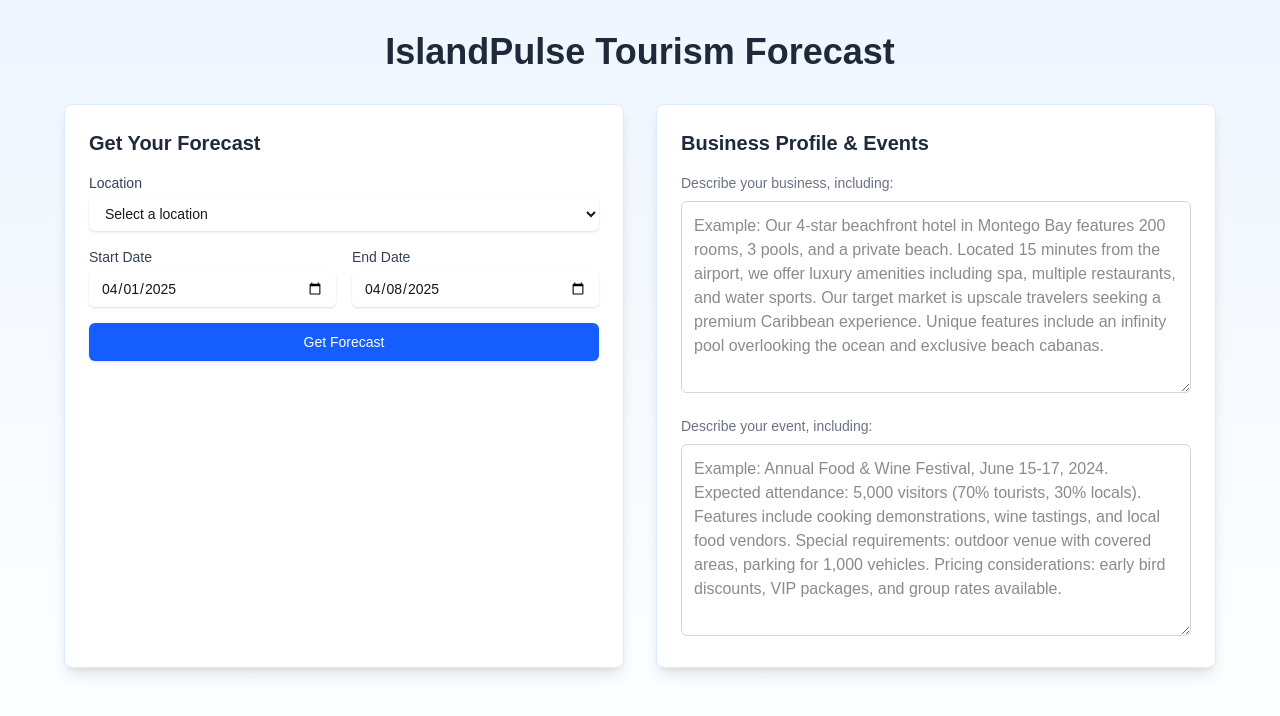
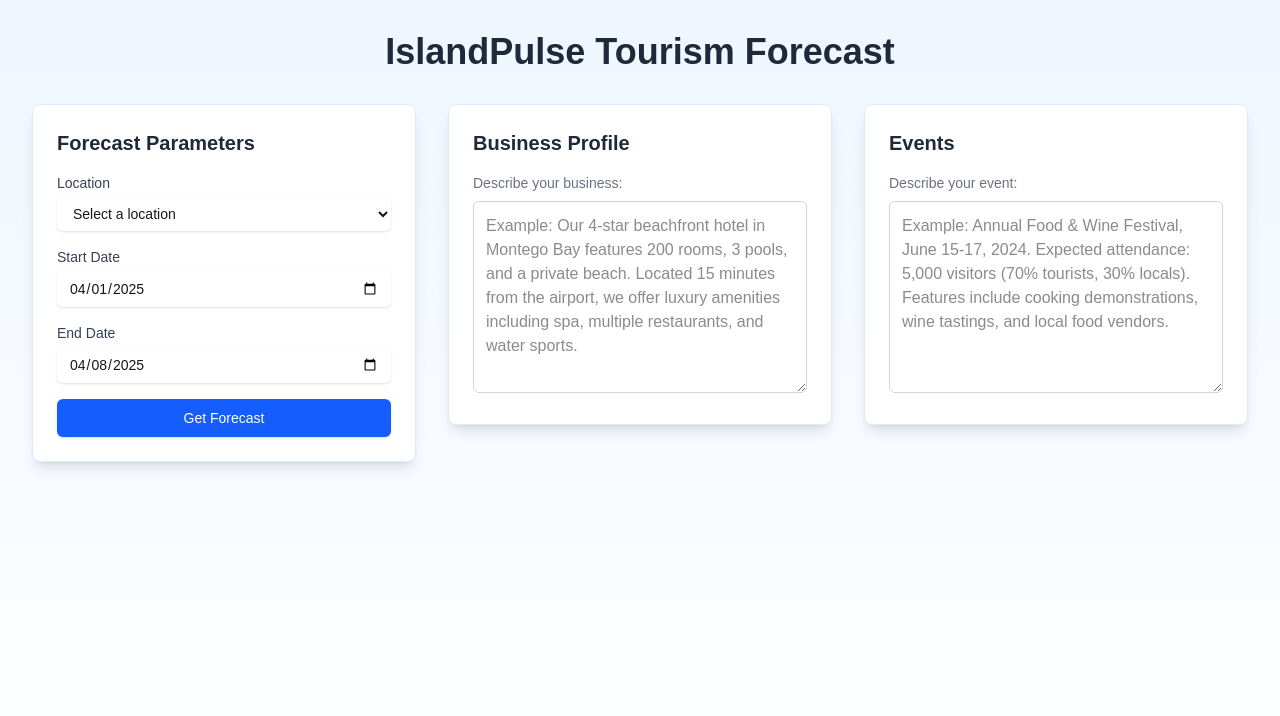
Before and after one commit to davidanoel/islandpulse, a Next.js app: page / in a window 1280 px wide. Shown: the top 716 px of the page. Built offline with nearby package versions, Linux system fonts and the light colour scheme.

Commit message:
fixed layout

```diff
--- a/src/app/page.js
+++ b/src/app/page.js
@@ -215,20 +215,24 @@ export default function Home() {
 
   return (
     <main className="min-h-screen bg-gradient-to-b from-blue-50 to-white p-8">
-      <div className="max-w-6xl mx-auto">
+      <div className="max-w-7xl mx-auto">
         <h1 className="text-4xl font-bold mb-8 text-center text-gray-800">
           IslandPulse Tourism Forecast
         </h1>
 
-        {/* Main Content Grid */}
-        <div className="grid grid-cols-1 lg:grid-cols-2 gap-8">
-          {/* Left Column - Forecast Form */}
-          <div className="bg-white rounded-lg shadow-lg p-6 border border-blue-100">
-            <h2 className="text-xl font-bold mb-4 text-gray-800">Get Your Forecast</h2>
+        {/* Main Content Grid - 3 Column Layout */}
+        <div className="grid grid-cols-1 lg:grid-cols-12 gap-8">
+          {/* Left Column - Core Inputs (4 columns) */}
+          <div className="lg:col-span-4">
+            <div className="bg-white rounded-lg shadow-lg p-6 border border-blue-100 sticky top-8">
+              <h2 className="text-xl font-bold mb-4 text-gray-800">Forecast Parameters</h2>
               <form onSubmit={handleSubmit} className="space-y-4">
                 {/* Location Input */}
                 <div>
-                <label htmlFor="location" className="block text-sm font-medium text-gray-700 mb-1">
+                  <label
+                    htmlFor="location"
+                    className="block text-sm font-medium text-gray-700 mb-1"
+                  >
                     Location
                   </label>
                   <select
@@ -248,7 +252,7 @@ export default function Home() {
                 </div>
 
                 {/* Date Inputs */}
-              <div className="grid grid-cols-1 md:grid-cols-2 gap-4">
+                <div className="space-y-4">
                   <div>
                     <label
                       htmlFor="startDate"
@@ -267,7 +271,10 @@ export default function Home() {
                     />
                   </div>
                   <div>
-                  <label htmlFor="endDate" className="block text-sm font-medium text-gray-700 mb-1">
+                    <label
+                      htmlFor="endDate"
+                      className="block text-sm font-medium text-gray-700 mb-1"
+                    >
                       End Date
                     </label>
                     <input
@@ -298,35 +305,46 @@ export default function Home() {
                 </div>
               </form>
             </div>
+          </div>
 
-          {/* Right Column - Business Profile & Events */}
+          {/* Middle Column - Business Profile (4 columns) */}
+          <div className="lg:col-span-4">
             <div className="bg-white rounded-lg shadow-lg p-6 border border-blue-100">
-            <h2 className="text-xl font-bold mb-4 text-gray-800">Business Profile & Events</h2>
+              <h2 className="text-xl font-bold mb-4 text-gray-800">Business Profile</h2>
               <div className="space-y-4">
                 <div>
-                <div className="text-sm text-gray-500 mb-2">Describe your business, including:</div>
+                  <div className="text-sm text-gray-500 mb-2">Describe your business:</div>
                   <textarea
                     value={businessProfile}
                     onChange={(e) => setBusinessProfile(e.target.value)}
                     className="w-full h-48 p-3 border border-gray-300 rounded-md focus:ring-2 focus:ring-blue-500 focus:border-blue-500 bg-white"
-                  placeholder="Example: Our 4-star beachfront hotel in Montego Bay features 200 rooms, 3 pools, and a private beach. Located 15 minutes from the airport, we offer luxury amenities including spa, multiple restaurants, and water sports. Our target market is upscale travelers seeking a premium Caribbean experience. Unique features include an infinity pool overlooking the ocean and exclusive beach cabanas."
-                />
-              </div>
-
-              <div>
-                <div className="text-sm text-gray-500 mb-2">Describe your event, including:</div>
-                <textarea
-                  value={eventDetails}
-                  onChange={(e) => setEventDetails(e.target.value)}
-                  className="w-full h-48 p-3 border border-gray-300 rounded-md focus:ring-2 focus:ring-blue-500 focus:border-blue-500 bg-white"
-                  placeholder="Example: Annual Food & Wine Festival, June 15-17, 2024. Expected attendance: 5,000 visitors (70% tourists, 30% locals). Features include cooking demonstrations, wine tastings, and local food vendors. Special requirements: outdoor venue with covered areas, parking for 1,000 vehicles. Pricing considerations: early bird discounts, VIP packages, and group rates available."
+                    placeholder="Example: Our 4-star beachfront hotel in Montego Bay features 200 rooms, 3 pools, and a private beach. Located 15 minutes from the airport, we offer luxury amenities including spa, multiple restaurants, and water sports."
                   />
                 </div>
               </div>
             </div>
           </div>
 
-        {/* Results Area - Full Width */}
+          {/* Right Column - Events (4 columns) */}
+          <div className="lg:col-span-4">
+            <div className="bg-white rounded-lg shadow-lg p-6 border border-blue-100">
+              <h2 className="text-xl font-bold mb-4 text-gray-800">Events</h2>
+              <div className="space-y-4">
+                <div>
+                  <div className="text-sm text-gray-500 mb-2">Describe your event:</div>
+                  <textarea
+                    value={eventDetails}
+                    onChange={(e) => setEventDetails(e.target.value)}
+                    className="w-full h-48 p-3 border border-gray-300 rounded-md focus:ring-2 focus:ring-blue-500 focus:border-blue-500 bg-white"
+                    placeholder="Example: Annual Food & Wine Festival, June 15-17, 2024. Expected attendance: 5,000 visitors (70% tourists, 30% locals). Features include cooking demonstrations, wine tastings, and local food vendors."
+                  />
+                </div>
+              </div>
+            </div>
+          </div>
+        </div>
+
+        {/* Results Area - Full Width Below */}
         <div className="mt-8">
           {error && (
             <div className="bg-red-50 border border-red-200 text-red-700 px-4 py-3 rounded relative mb-6">
```
Lines whose indentation alone changed are shown as unchanged.
